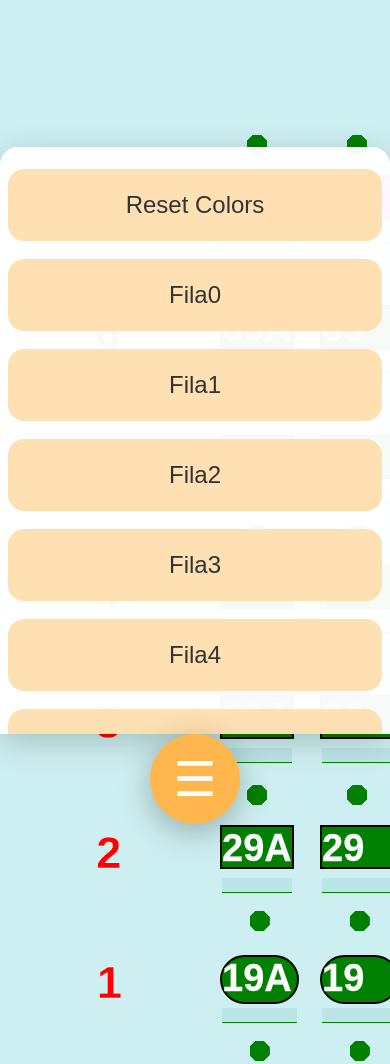
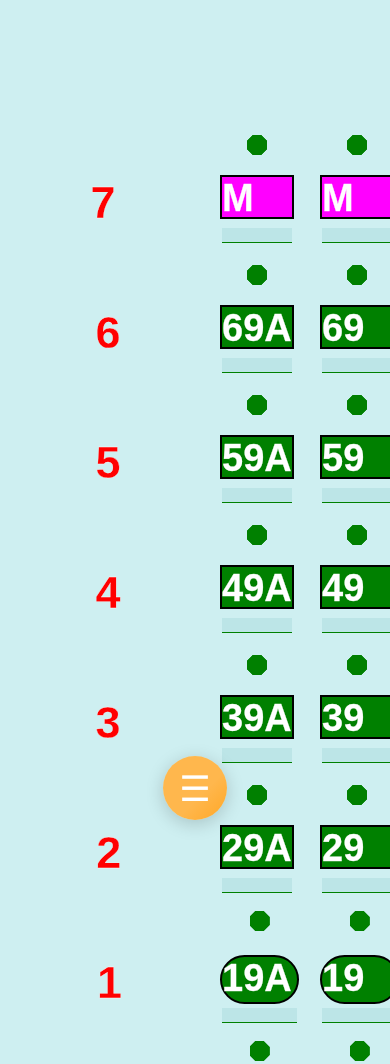
Before and after one commit to Kawasaki93/movil, a plain HTML site: page index.html in a window 390 px wide. Shown: the top 1064 px of the page. Drawn offline with nearby package versions, Linux system fonts and the light colour scheme.

Commit message:
Add files via upload

```diff
--- a/style.css
+++ b/style.css
@@ -875,54 +875,84 @@ input, textarea {
 }
 
 @media (max-width: 600px) {
+  .menu-desplegable {
+    margin-left: 500px!important;
+    left: 250px;
+    right: 0;
+    width: 100vw;
+    display: flex;
+    flex-direction: column;
+    align-items: center;
+    gap: 24px;
+    padding: 32px 0 24px 0;
+  }
+  .menu-desplegable button {
+    width: 98vw;
+    max-width: 600px;
+    font-size: 2.7rem;
+    padding: 33px 0;
+    border-radius: 22px;
+    margin: 0 auto;
+    margin-left: 0;
+    display: block;
+  }
   .fab {
     position: fixed !important;
     left: 50% !important;
     transform: translateX(-50%) !important;
-    bottom: 20px !important;
+    bottom: 24px !important;
     margin: 0 !important;
     z-index: 1003 !important;
-    width: 90px;
-    height: 90px;
-    font-size: 3rem;
-    box-shadow: 0 8px 32px rgba(0,0,0,0.28);
+    width: 64px;
+    height: 64px;
+    font-size: 2.2rem;
+    background: linear-gradient(135deg, #ffb74d 60%, #ffa726 100%);
+    color: #fff;
+    border: none;
+    border-radius: 50%;
+    box-shadow: 0 4px 18px rgba(0,0,0,0.18);
+    display: flex;
+    align-items: center;
+    justify-content: center;
+    transition: background 0.2s, box-shadow 0.2s, transform 0.1s;
     pointer-events: auto;
   }
-  .botonera-fija {
-    position: static !important;
-    width: 100vw;
-    height: auto;
-    background: transparent;
-    padding: 0;
-    margin: 0;
-    z-index: 1;
-    display: block;
+  .fab:active {
+    background: linear-gradient(135deg, #ffa726 60%, #ffb74d 100%);
+    box-shadow: 0 2px 8px rgba(0,0,0,0.22);
+    transform: translateX(-50%) scale(0.96) !important;
   }
-  .menu-desplegable {
-    width: 100vw;
-    left: 0;
-    right: 0;
-    transform: none;
-    bottom: 110px;
-    border-radius: 18px 18px 0 0;
-    max-height: 65vh;
-    overflow-y: auto;
-    position: fixed;
-    margin: 0;
-    padding: 22px 0 16px 0;
-    z-index: 1001;
-    display: flex;
-    flex-direction: column;
-    align-items: center;
-    gap: 18px;
+  .calculator-footer {
+    font-size: 55px;
+    padding-left: 110px;
+    padding-right: 110px;
+    padding-bottom: 2200px;
+    margin-top: 1320px;
+    border-radius: 88px;
   }
-  .menu-desplegable button {
-    width: 96vw;
-    max-width: 500px;
-    font-size: 1.5rem;
-    padding: 22px 0;
-    border-radius: 16px;
-    margin: 0 auto;
-    display: block;
+  .calculator-footer h2 {
+    font-size: 37.4px;
+  }
+  .calculator-footer label {
+    font-size: 44px;
+  }
+  .calculator-footer input,
+  .calculator-footer select {
+    font-size: 44px;
+    padding: 13.2px;
+  }
+  .calculator-footer button {
+    font-size: 33px;
+    padding: 15.4px 26.4px;
+  }
+  .cambio {
+    font-size: 77px;
+  }
+  .registro p {
+    font-size: 37.4px;
+  }
+  .button-container button {
+    font-size: 28.6px;
+    padding: 13.2px 22px;
   }
 }
```
